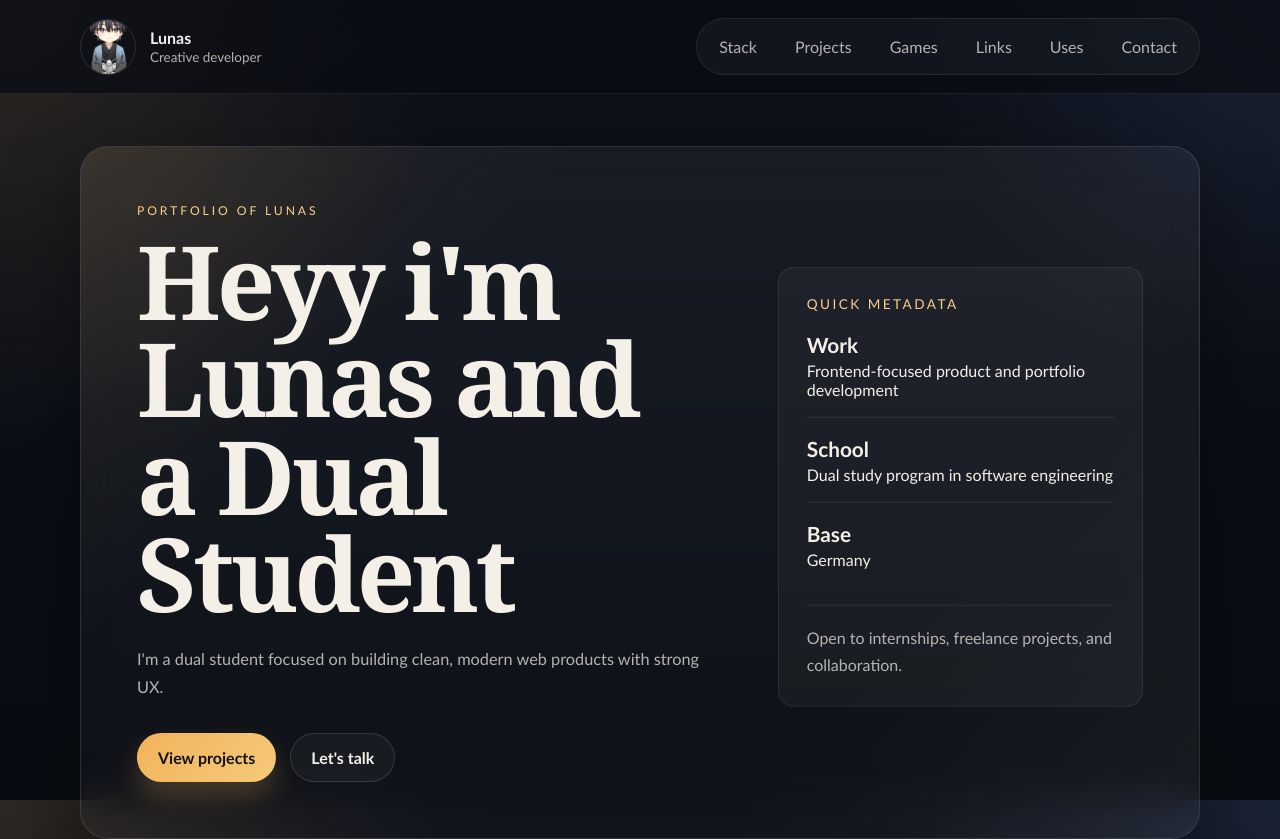
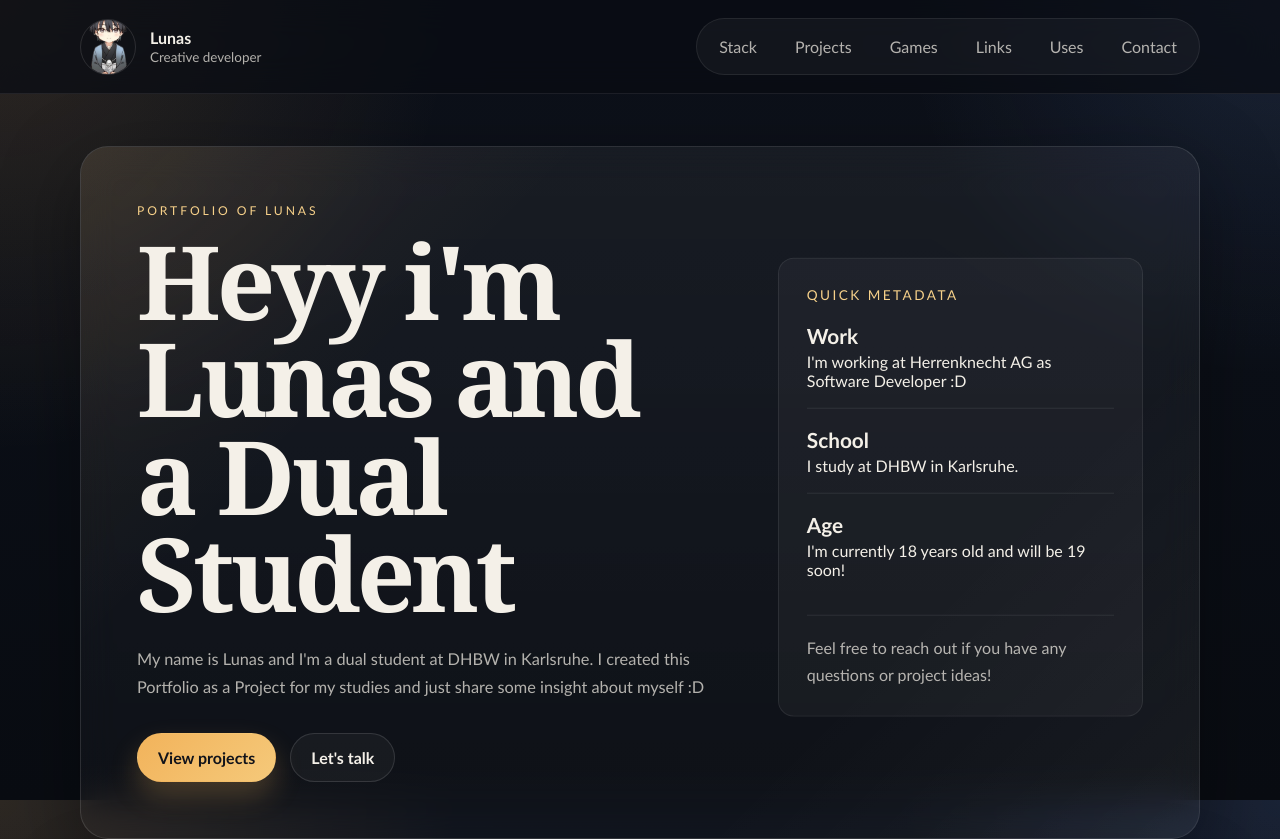
Before and after one commit to a2hengk/portfolio, a Next.js app: page / in a window 1280 px wide. Shown: the top 839 px of the page. Built offline with nearby package versions, Linux system fonts and the light colour scheme.

Commit message:
add content on hero section as well as routing contacts to my links

```diff
--- a/src/components/Sections/Contact.tsx
+++ b/src/components/Sections/Contact.tsx
@@ -7,11 +7,11 @@ export default function ContactSection() {
                 <p className="eyebrow">Contact</p>
                 <h2>Have a project in mind?</h2>
                 <p>
-                    I&apos;m open to portfolio feedback, freelance opportunities, and collaborative frontend work.
+                    My full contact list lives on the links page, so you can reach me through the channel that fits best.
                 </p>
             </div>
-            <Button href="mailto:hello@lunas.dev" variant="primary">
-                Email me
+            <Button href="/links" variant="primary">
+                View my links
             </Button>
         </section>
     );
--- a/src/components/Sections/Hero.tsx
+++ b/src/components/Sections/Hero.tsx
@@ -7,7 +7,7 @@ export default function HeroSection() {
                 <p className="eyebrow">Portfolio of Lunas</p>
                 <h1>Heyy i'm Lunas and a Dual Student</h1>
                 <p className="lede">
-                    I&apos;m a dual student focused on building clean, modern web products with strong UX.
+                    My name is Lunas and I'm a dual student at DHBW in Karlsruhe. I created this Portfolio as a Project for my studies and just share some insight about myself :D
                 </p>
                 <div className="hero__actions">
                     <Button href="#projects" variant="primary">
@@ -23,18 +23,18 @@ export default function HeroSection() {
                 <p className="hero__card-label">Quick metadata</p>
                 <div className="hero__card-metric">
                     <strong>Work</strong>
-                    <span>Frontend-focused product and portfolio development</span>
+                    <span>I'm working at Herrenknecht AG as Software Developer :D</span>
                 </div>
                 <div className="hero__card-metric">
                     <strong>School</strong>
-                    <span>Dual study program in software engineering</span>
+                    <span>I study at DHBW in Karlsruhe.</span>
                 </div>
                 <div className="hero__card-metric">
-                    <strong>Base</strong>
-                    <span>Germany</span>
+                    <strong>Age</strong>
+                    <span>I'm currently 18 years old and will be 19 soon!</span>
                 </div>
                 <div className="hero__card-note">
-                    Open to internships, freelance projects, and collaboration.
+                    Feel free to reach out if you have any questions or project ideas!
                 </div>
             </aside>
         </section>
```
